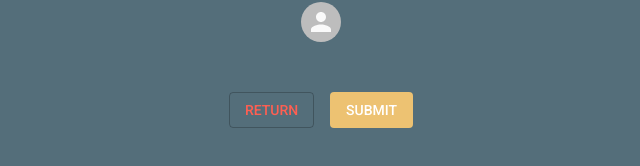
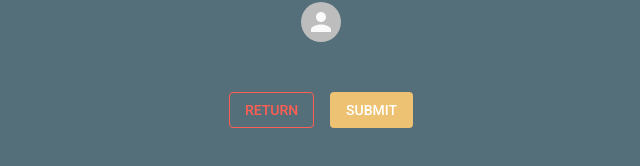
Before and after one commit to marcferraro/waveforming, a React (Create React App) app: page /sign-up in a window 1280 px wide. Shown: the part 368-534 px from the top of the page, without its empty margins (319-959 px from the left). Built offline with nearby package versions, Linux system fonts and the light colour scheme.

Commit message:
border color

```diff
--- a/src/components/SignUp.js
+++ b/src/components/SignUp.js
@@ -120,7 +120,7 @@ const SignUp = props => {
                         </Grid>
                         <Grid item>
                             <Grid container direction="row" justify="space-around">
-                            <Link to='/' className={classes.return} style={{ textDecoration: 'none' }}><Button variant="outlined" style={{color: '#ff5f52'}}>Return</Button></Link>
+                            <Link to='/' className={classes.return} style={{ textDecoration: 'none' }}><Button variant="outlined" style={{color: '#ff5f52', borderColor: '#ff5f52'}}>Return</Button></Link>
                             <Button type="submit" variant="contained" disableElevation style={{color: 'white', backgroundColor: '#EDC272'}}>Submit</Button>
                             </Grid>
                         </Grid>
```
